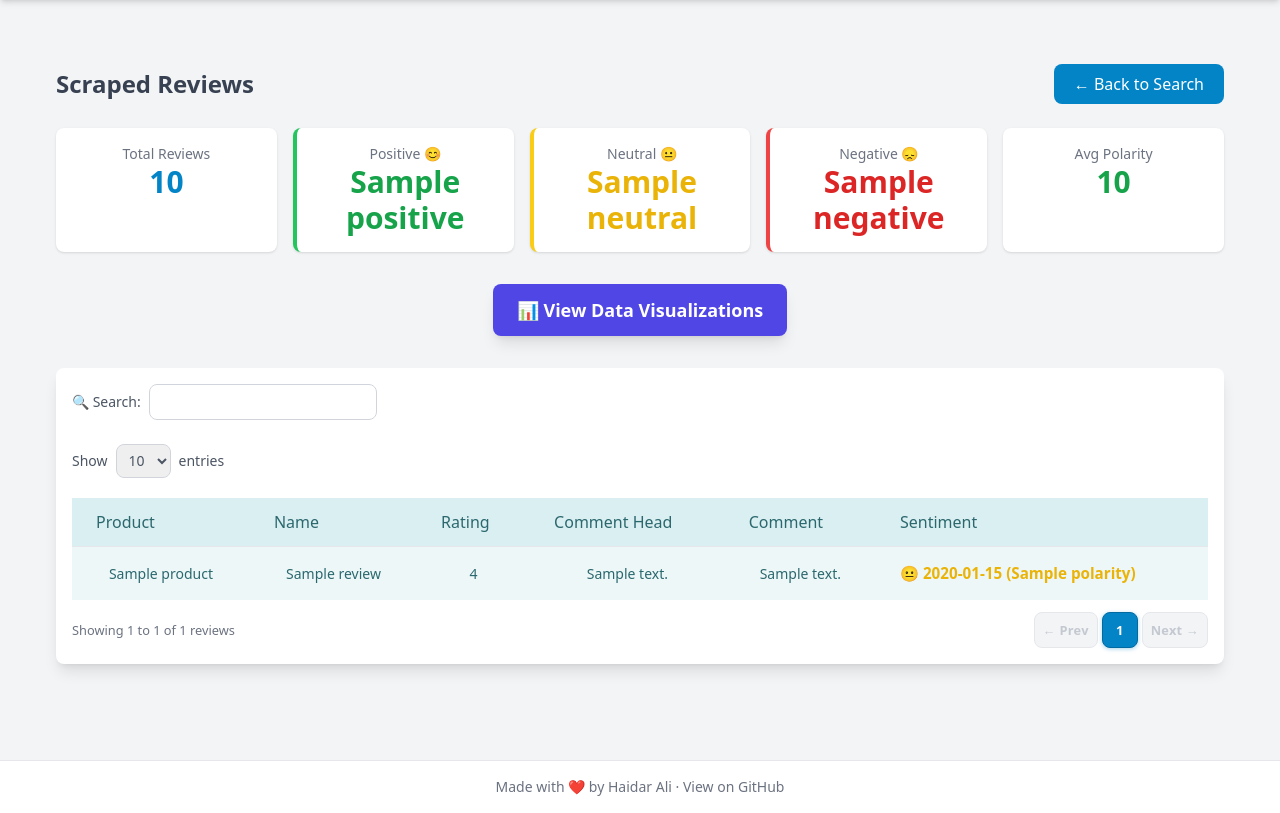
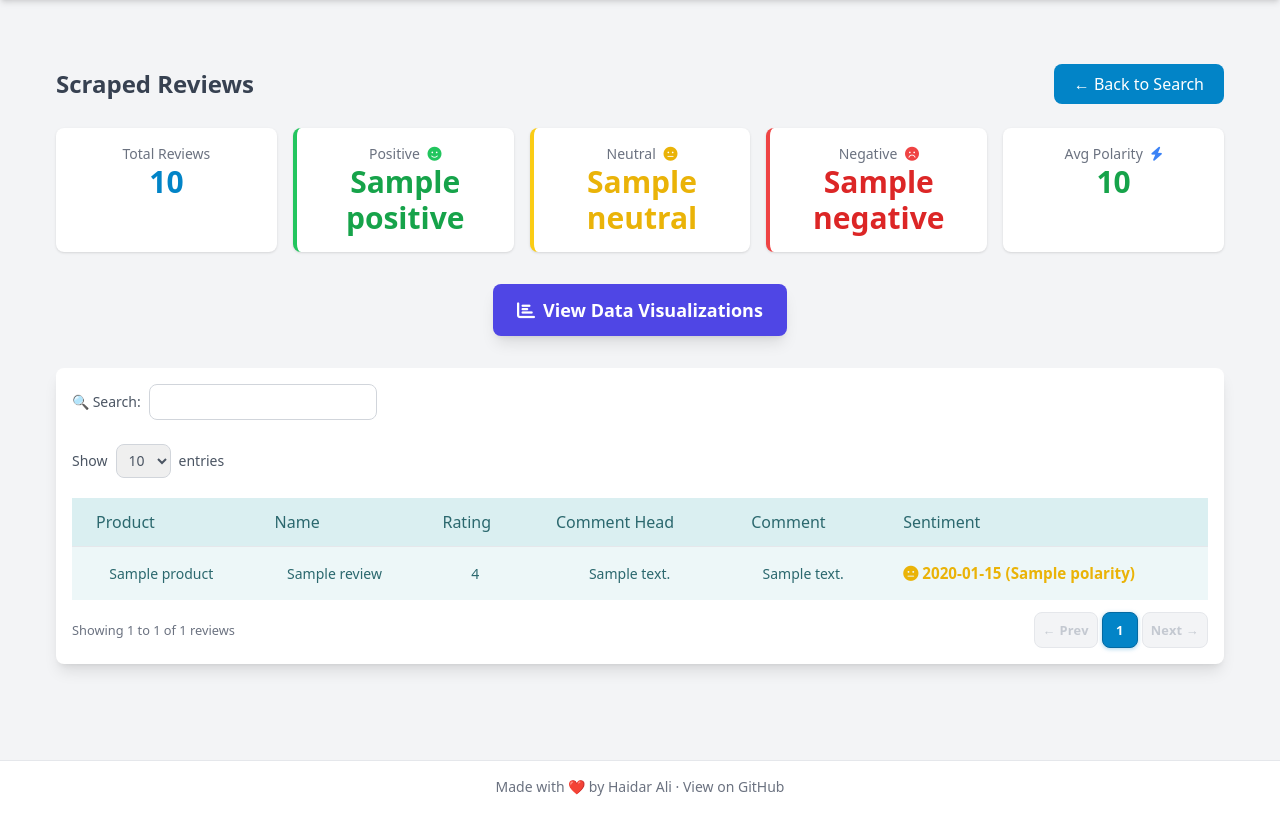
Before and after one commit to Haidar440/ReviewFlask, a Flask app: template templates/results.html in a window 1280 px wide. Shown: the part 52-865 px from the top of the page. Run offline with Flask 2, Linux system fonts and the light colour scheme; the template is opened without the code that fills it: most values are stand-ins (such as "Sample title", 1, 10 or a date in 2020); some libraries are stand-ins or nearby versions.

Commit message:
Enhance sentiment analysis display with FontAwesome icons for visual clarity in analysis and results pages

```diff
--- a/templates/base.html
+++ b/templates/base.html
@@ -9,6 +9,9 @@
 
     <!-- ✅ Tailwind CSS via CDN -->
     <script src="https://cdn.tailwindcss.com"></script>
+
+    <!-- ✅ FontAwesome Icons via CDN -->
+    <link rel="stylesheet" href="https://cdnjs.cloudflare.com/ajax/libs/font-awesome/6.4.0/css/all.min.css">
 
     <!-- ✅ Custom overrides (keep it minimal, only rare tweaks) -->
     <link rel="stylesheet" href="{{ url_for('static', filename='css/style.css') }}">
--- a/templates/results.html
+++ b/templates/results.html
@@ -199,22 +199,22 @@
     </div>
     <!-- Positive -->
     <div class="bg-white shadow rounded-lg p-4 text-center border-l-4 border-green-500">
-      <p class="text-sm text-gray-500">Positive 😊</p>
+      <p class="text-sm text-gray-500">Positive <i class="fa-solid fa-face-smile text-green-500 ml-1"></i></p>
       <p class="text-3xl font-bold text-green-600">{{ summary.positive }}</p>
     </div>
     <!-- Neutral -->
     <div class="bg-white shadow rounded-lg p-4 text-center border-l-4 border-yellow-400">
-      <p class="text-sm text-gray-500">Neutral 😐</p>
+      <p class="text-sm text-gray-500">Neutral <i class="fa-solid fa-face-meh text-yellow-500 ml-1"></i></p>
       <p class="text-3xl font-bold text-yellow-500">{{ summary.neutral }}</p>
     </div>
     <!-- Negative -->
     <div class="bg-white shadow rounded-lg p-4 text-center border-l-4 border-red-500">
-      <p class="text-sm text-gray-500">Negative 😞</p>
+      <p class="text-sm text-gray-500">Negative <i class="fa-solid fa-face-frown text-red-500 ml-1"></i></p>
       <p class="text-3xl font-bold text-red-600">{{ summary.negative }}</p>
     </div>
     <!-- Avg Polarity -->
     <div class="bg-white shadow rounded-lg p-4 text-center">
-      <p class="text-sm text-gray-500">Avg Polarity</p>
+      <p class="text-sm text-gray-500">Avg Polarity <i class="fa-solid fa-bolt text-blue-500 ml-1"></i></p>
       <p
         class="text-3xl font-bold {% if summary.avg_polarity > 0 %}text-green-600{% elif summary.avg_polarity < 0 %}text-red-600{% else %}text-yellow-500{% endif %}">
         {{ summary.avg_polarity }} </p>
@@ -224,7 +224,7 @@
   <div class="flex justify-center mb-8">
     <a href="{{ url_for('analysis', searchString=searchString) }}"
       class="bg-indigo-600 text-white px-6 py-3 rounded-lg font-semibold hover:bg-indigo-700 transition shadow-lg text-lg flex items-center gap-2">
-      📊 View Data Visualizations </a>
+      <i class="fa-solid fa-chart-bar"></i> View Data Visualizations </a>
   </div> {% endif %} <!-- Table Wrapper with padding -->
   <div class="bg-white shadow-lg rounded-lg p-4 overflow-x-auto">
     <table id="reviewsTable" class="min-w-full divide-y divide-gray-200 display">
@@ -248,9 +248,10 @@
           <td class="px-6 py-4 text-sm font-semibold
             {% if review['Sentiment'] == 'Positive' %}text-green-600
             {% elif review['Sentiment'] == 'Negative' %}text-red-600
-            {% else %}text-yellow-500{% endif %}"> {% if review['Sentiment'] == 'Positive' %}😊 {% elif
-            review['Sentiment'] == 'Negative' %}😞 {% else %}😐{% endif %} {{ review['Sentiment'] }} ({{
-            review['Polarity'] }}) </td>
+            {% else %}text-yellow-500{% endif %}"> {% if review['Sentiment'] == 'Positive' %}<i
+              class="fa-solid fa-face-smile"></i> {% elif review['Sentiment'] == 'Negative' %}<i
+              class="fa-solid fa-face-frown"></i> {% else %}<i class="fa-solid fa-face-meh"></i>{% endif %} {{
+            review['Sentiment'] }} ({{ review['Polarity'] }}) </td>
         </tr> {% endfor %} </tbody>
     </table>
   </div>
@@ -266,11 +267,11 @@
     pageLength: 10,
     lengthMenu: [[10, 25, 50, -1], [10, 25, 50, "All"]],
     buttons: [
-      { extend: 'copy', text: '📋 Copy', className: 'dt-btn-copy' },
-      { extend: 'csv', text: '📄 CSV', className: 'dt-btn-csv' },
-      { extend: 'excel', text: '📊 Excel', className: 'dt-btn-excel' },
-      { extend: 'pdf', text: '📕 PDF', className: 'dt-btn-pdf' },
-      { extend: 'print', text: '🖨️ Print', className: 'dt-btn-print' }
+      { extend: 'copy', text: '<i class="fa-solid fa-copy"></i> Copy', className: 'dt-btn-copy' },
+      { extend: 'csv', text: '<i class="fa-solid fa-file-csv"></i> CSV', className: 'dt-btn-csv' },
+      { extend: 'excel', text: '<i class="fa-solid fa-file-excel"></i> Excel', className: 'dt-btn-excel' },
+      { extend: 'pdf', text: '<i class="fa-solid fa-file-pdf"></i> PDF', className: 'dt-btn-pdf' },
+      { extend: 'print', text: '<i class="fa-solid fa-print"></i> Print', className: 'dt-btn-print' }
     ],
     paging: true,
     searching: true,
```
Also changed, not shown: templates/analysis.html (+4 -4 lines).
